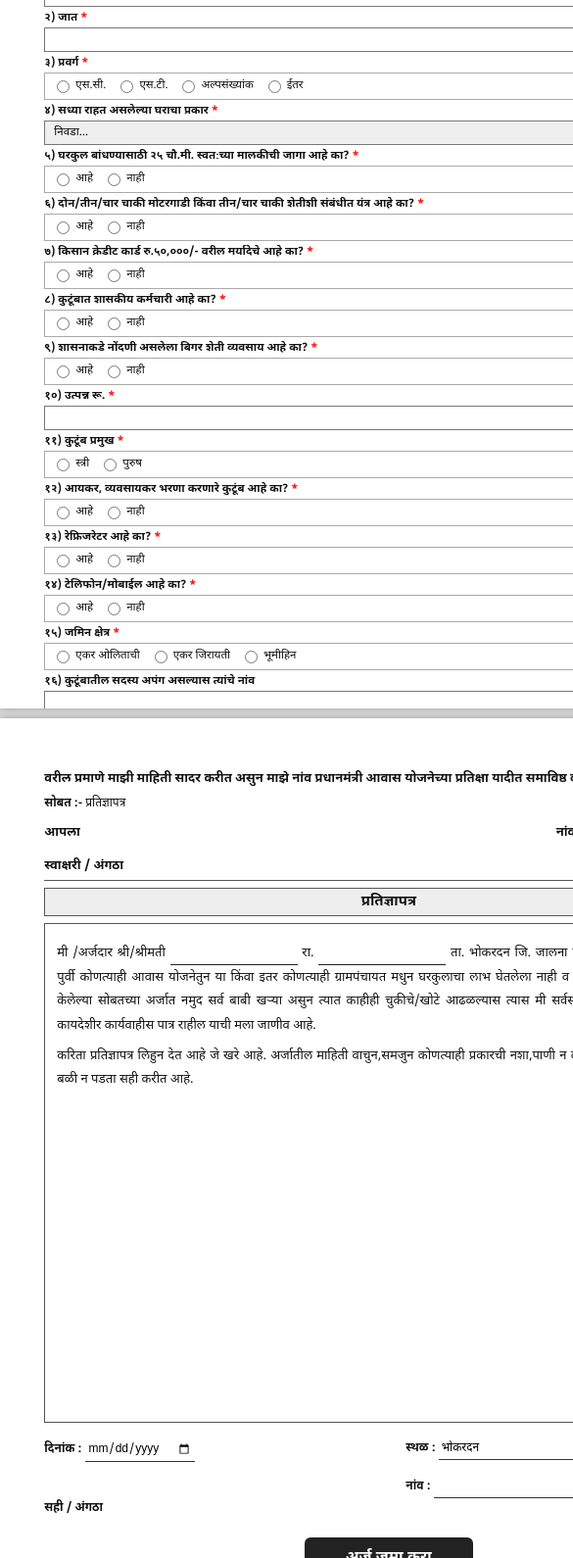
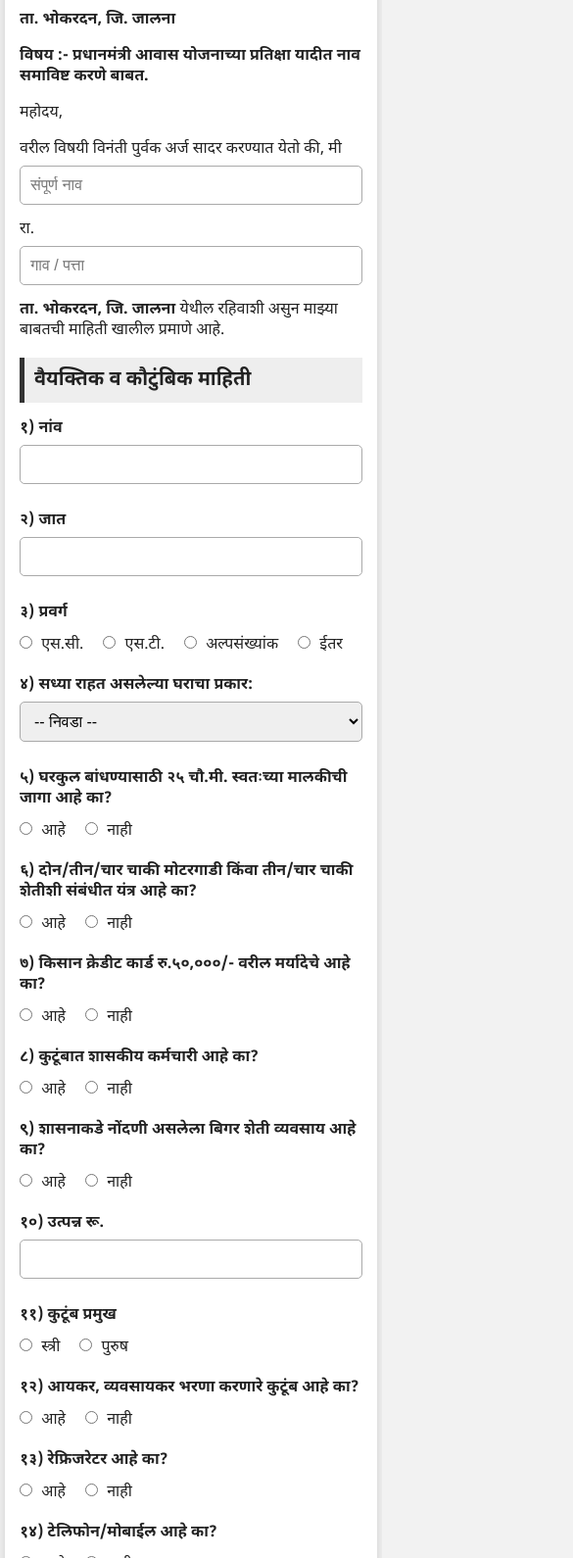
Before and after one commit to shreemulti79-glitch/PMAYG_Sep-2026, a plain HTML site: page index.html in a window 390 px wide. Shown: the part 410-2000 px from the top of the page at 98% size, 585 px wide, since content can reach past the window. Drawn offline with nearby package versions, Linux system fonts and the light colour scheme.

Commit message:
Update index.html

```diff
--- a/index.html
+++ b/index.html
@@ -2,250 +2,455 @@
 <html lang="mr">
 <head>
 <meta charset="UTF-8">
-<meta name="viewport" content="width=device-width,initial-scale=1.0">
-<title>प्रधानमंत्री आवास योजना</title>
+<meta name="viewport" content="width=device-width, initial-scale=1.0">
 
-<link rel="stylesheet" href="style.css">
+<title>प्रधानमंत्री आवास योजना - घरकुल अर्ज</title>
 
-<script src="https://cdnjs.cloudflare.com/ajax/libs/html2canvas/1.4.1/html2canvas.min.js"></script>
-<script src="https://cdnjs.cloudflare.com/ajax/libs/jspdf/2.5.1/jspdf.umd.min.js"></script>
+<style>
+*{
+    box-sizing:border-box;
+}
+
+body{
+    margin:0;
+    padding:20px;
+    background:#f2f2f2;
+    font-family:"Noto Sans Devanagari","Mangal",Arial,sans-serif;
+    color:#222;
+}
+
+.container{
+    max-width:850px;
+    margin:auto;
+    background:white;
+    padding:30px;
+    border-radius:10px;
+    box-shadow:0 2px 12px rgba(0,0,0,0.15);
+}
+
+h1{
+    text-align:center;
+    margin-bottom:5px;
+    font-size:28px;
+}
+
+.subtitle{
+    text-align:center;
+    font-size:20px;
+    font-weight:bold;
+    margin-bottom:25px;
+}
+
+h2{
+    background:#eee;
+    padding:10px;
+    border-left:5px solid #333;
+    font-size:20px;
+}
+
+label{
+    font-weight:bold;
+}
+
+input, select{
+    width:100%;
+    padding:10px;
+    margin:6px 0 15px;
+    border:1px solid #aaa;
+    border-radius:5px;
+    font-size:16px;
+}
+
+.inline{
+    display:flex;
+    gap:20px;
+    align-items:center;
+    margin-bottom:15px;
+}
+
+.inline label{
+    font-weight:normal;
+}
+
+.inline input{
+    width:auto;
+    margin:0;
+}
+
+.question{
+    margin-bottom:12px;
+}
+
+.radio-group{
+    display:flex;
+    gap:20px;
+    flex-wrap:wrap;
+    margin-top:7px;
+}
+
+.radio-group label{
+    font-weight:normal;
+}
+
+.radio-group input{
+    width:auto;
+    margin-right:5px;
+}
+
+.submit-btn{
+    width:100%;
+    background:#198754;
+    color:white;
+    border:none;
+    padding:14px;
+    font-size:19px;
+    font-weight:bold;
+    border-radius:6px;
+    cursor:pointer;
+}
+
+.submit-btn:hover{
+    background:#146c43;
+}
+
+.success{
+    display:none;
+    margin-top:20px;
+    padding:20px;
+    background:#d1e7dd;
+    color:#0f5132;
+    border-radius:6px;
+    text-align:center;
+    font-weight:bold;
+}
+
+.print-btn{
+    margin-top:10px;
+    background:#0d6efd;
+    color:white;
+    border:none;
+    padding:12px 20px;
+    border-radius:5px;
+    cursor:pointer;
+}
+
+@media(max-width:600px){
+    body{
+        padding:5px;
+    }
+
+    .container{
+        padding:15px;
+    }
+
+    h1{
+        font-size:23px;
+    }
+
+    .subtitle{
+        font-size:17px;
+    }
+}
+
+@media print{
+    body{
+        background:white;
+        padding:0;
+    }
+
+    .container{
+        box-shadow:none;
+        max-width:none;
+    }
+
+    .submit-btn,
+    .print-btn{
+        display:none;
+    }
+}
+</style>
 </head>
 
 <body>
 
-<form id="form">
-
-<!-- ================= PAGE 1 ================= -->
-<section class="page">
+<div class="container">
 
 <h1>प्रधानमंत्री आवास योजना</h1>
 
-<h2>प्रतिक्षा यादीत नाव समाविष्ट करणेसाठी अर्ज</h2>
-
-<hr>
-
-<h3>प्राथमिक माहिती</h3>
-
-<div class="date-row">
-<label><b>दिनांक :</b></label>
-<input type="date" name="date" required>
+<div class="subtitle">
+प्रतिक्षा यादीत नाव समाविष्ट करणेसाठी अर्ज
 </div>
 
+<h2>प्राथमिक माहिती</h2>
+
+<label>दिनांक</label>
+<input type="date" id="date">
+
+<p>प्रति,</p>
+
 <p>
-<b>प्रति,</b><br>
 मा. सरपंच साहेब,<br>
-कार्यालय ग्राम पंचायत, ता. भोकरदन जि. जालना
+कार्यालय ग्राम पंचायत,
+<input type="text" placeholder="ग्रामपंचायतीचे नाव">
+<strong>ता. भोकरदन, जि. जालना</strong>
 </p>
 
 <p>
-<b>विषय :-</b> प्रधानमंत्री आवास योजनाच्या प्रतिक्षा यादीत नाव समाविष्ट करणे बाबत.
+<strong>विषय :- प्रधानमंत्री आवास योजनाच्या प्रतिक्षा यादीत नाव समाविष्ट करणे बाबत.</strong>
 </p>
 
 <p>
-<b>महोदय,</b><br>
-वरील विषयी विनंती पुर्वक अर्ज सादर करण्यात येतो की,
-मी <input class="inline" id="introName" readonly>
-रा. <input class="inline" name="village" required>
-ता. भोकरदन जि. जालना येथील रहिवाशी असुन
-माझ्या बाबतची माहिती खालील प्रमाणे आहे.
+महोदय,
 </p>
 
-<h3>वैयक्तिक व कौटुंबिक माहिती</h3>
+<p>
+वरील विषयी विनंती पुर्वक अर्ज सादर करण्यात येतो की,
+मी
+<input type="text" placeholder="संपूर्ण नाव">
+रा.
+<input type="text" placeholder="गाव / पत्ता">
+<strong>ता. भोकरदन, जि. जालना</strong>
+येथील रहिवाशी असुन माझ्या बाबतची माहिती खालील प्रमाणे आहे.
+</p>
 
-<div class="q">
-<label>१) नांव <span>*</span></label>
-<input id="applicantName" name="name" required>
+
+<h2>वैयक्तिक व कौटुंबिक माहिती</h2>
+
+<div class="question">
+<label>१) नांव</label>
+<input type="text">
 </div>
 
-<div class="q">
-<label>२) जात <span>*</span></label>
-<input name="caste" required>
+<div class="question">
+<label>२) जात</label>
+<input type="text">
 </div>
 
-<div class="q">
-<label>३) प्रवर्ग <span>*</span></label>
-<div class="options">
-<label><input type="radio" name="category" value="एस.सी." required> एस.सी.</label>
-<label><input type="radio" name="category" value="एस.टी."> एस.टी.</label>
-<label><input type="radio" name="category" value="अल्पसंख्यांक"> अल्पसंख्यांक</label>
-<label><input type="radio" name="category" value="ईतर"> ईतर</label>
+<div class="question">
+<label>३) प्रवर्ग</label>
+
+<div class="radio-group">
+<label><input type="radio" name="category"> एस.सी.</label>
+<label><input type="radio" name="category"> एस.टी.</label>
+<label><input type="radio" name="category"> अल्पसंख्यांक</label>
+<label><input type="radio" name="category"> ईतर</label>
 </div>
 </div>
 
-<div class="q">
-<label>४) सध्या राहत असलेल्या घराचा प्रकार <span>*</span></label>
-<select name="house_type" required>
-<option value="">निवडा...</option>
-<option>कच्चे घर (माती/कुडाचे)</option>
-<option>निम-पक्के घर</option>
+<div class="question">
+<label>४) सध्या राहत असलेल्या घराचा प्रकार:</label>
+
+<select>
+<option value="">-- निवडा --</option>
 <option>पक्के घर</option>
-<option>भाड्याचे घर</option>
+<option>कच्चे घर</option>
+<option>झोपडी</option>
+<option>घर नाही</option>
 </select>
 </div>
 
-<div class="q">
-<label>५) घरकुल बांधण्यासाठी २५ चौ.मी. स्वतःच्या मालकीची जागा आहे का? <span>*</span></label>
-<div class="options">
-<label><input type="radio" name="land" value="आहे" required> आहे</label>
-<label><input type="radio" name="land" value="नाही"> नाही</label>
+
+<div class="question">
+<label>
+५) घरकुल बांधण्यासाठी २५ चौ.मी. स्वतःच्या मालकीची जागा आहे का?
+</label>
+
+<div class="radio-group">
+<label><input type="radio" name="land"> आहे</label>
+<label><input type="radio" name="land"> नाही</label>
 </div>
 </div>
 
-<div class="q">
-<label>६) दोन/तीन/चार चाकी मोटरगाडी किंवा तीन/चार चाकी शेतीशी संबंधीत यंत्र आहे का? <span>*</span></label>
-<div class="options">
-<label><input type="radio" name="vehicle" value="आहे" required> आहे</label>
-<label><input type="radio" name="vehicle" value="नाही"> नाही</label>
+
+<div class="question">
+<label>
+६) दोन/तीन/चार चाकी मोटरगाडी किंवा तीन/चार चाकी शेतीशी संबंधीत यंत्र आहे का?
+</label>
+
+<div class="radio-group">
+<label><input type="radio" name="vehicle"> आहे</label>
+<label><input type="radio" name="vehicle"> नाही</label>
 </div>
 </div>
 
-<div class="q">
-<label>७) किसान क्रेडीट कार्ड रु.५०,०००/- वरील मर्यादेचे आहे का? <span>*</span></label>
-<div class="options">
-<label><input type="radio" name="kcc" value="आहे" required> आहे</label>
-<label><input type="radio" name="kcc" value="नाही"> नाही</label>
+
+<div class="question">
+<label>
+७) किसान क्रेडीट कार्ड रु.५०,०००/- वरील मर्यादेचे आहे का?
+</label>
+
+<div class="radio-group">
+<label><input type="radio" name="kcc"> आहे</label>
+<label><input type="radio" name="kcc"> नाही</label>
 </div>
 </div>
 
-<div class="q">
-<label>८) कुटूंबात शासकीय कर्मचारी आहे का? <span>*</span></label>
-<div class="options">
-<label><input type="radio" name="gov_employee" value="आहे" required> आहे</label>
-<label><input type="radio" name="gov_employee" value="नाही"> नाही</label>
+
+<div class="question">
+<label>८) कुटूंबात शासकीय कर्मचारी आहे का?</label>
+
+<div class="radio-group">
+<label><input type="radio" name="employee"> आहे</label>
+<label><input type="radio" name="employee"> नाही</label>
 </div>
 </div>
 
-<div class="q">
-<label>९) शासनाकडे नोंदणी असलेला बिगर शेती व्यवसाय आहे का? <span>*</span></label>
-<div class="options">
-<label><input type="radio" name="business" value="आहे" required> आहे</label>
-<label><input type="radio" name="business" value="नाही"> नाही</label>
+
+<div class="question">
+<label>९) शासनाकडे नोंदणी असलेला बिगर शेती व्यवसाय आहे का?</label>
+
+<div class="radio-group">
+<label><input type="radio" name="business"> आहे</label>
+<label><input type="radio" name="business"> नाही</label>
 </div>
 </div>
 
-<div class="q">
-<label>१०) उत्पन्न रू. <span>*</span></label>
-<input name="income" required>
+
+<div class="question">
+<label>१०) उत्पन्न रू.</label>
+<input type="number">
 </div>
 
-<div class="q">
-<label>११) कुटूंब प्रमुख <span>*</span></label>
-<div class="options">
-<label><input type="radio" name="family_head" value="स्त्री" required> स्त्री</label>
-<label><input type="radio" name="family_head" value="पुरुष"> पुरुष</label>
+
+<div class="question">
+<label>११) कुटूंब प्रमुख</label>
+
+<div class="radio-group">
+<label><input type="radio" name="head"> स्त्री</label>
+<label><input type="radio" name="head"> पुरुष</label>
 </div>
 </div>
 
-<div class="q">
-<label>१२) आयकर, व्यवसायकर भरणा करणारे कुटूंब आहे का? <span>*</span></label>
-<div class="options">
-<label><input type="radio" name="tax" value="आहे" required> आहे</label>
-<label><input type="radio" name="tax" value="नाही"> नाही</label>
+
+<div class="question">
+<label>१२) आयकर, व्यवसायकर भरणा करणारे कुटूंब आहे का?</label>
+
+<div class="radio-group">
+<label><input type="radio" name="tax"> आहे</label>
+<label><input type="radio" name="tax"> नाही</label>
 </div>
 </div>
 
-<div class="q">
-<label>१३) रेफ्रिजरेटर आहे का? <span>*</span></label>
-<div class="options">
-<label><input type="radio" name="fridge" value="आहे" required> आहे</label>
-<label><input type="radio" name="fridge" value="नाही"> नाही</label>
+
+<div class="question">
+<label>१३) रेफ्रिजरेटर आहे का?</label>
+
+<div class="radio-group">
+<label><input type="radio" name="fridge"> आहे</label>
+<label><input type="radio" name="fridge"> नाही</label>
 </div>
 </div>
 
-<div class="q">
-<label>१४) टेलिफोन/मोबाईल आहे का? <span>*</span></label>
-<div class="options">
-<label><input type="radio" name="phone" value="आहे" required> आहे</label>
-<label><input type="radio" name="phone" value="नाही"> नाही</label>
+
+<div class="question">
+<label>१४) टेलिफोन/मोबाईल आहे का?</label>
+
+<div class="radio-group">
+<label><input type="radio" name="phone"> आहे</label>
+<label><input type="radio" name="phone"> नाही</label>
 </div>
 </div>
 
-<div class="q">
-<label>१५) जमिन क्षेत्र <span>*</span></label>
-<div class="options">
-<label><input type="radio" name="land_area" value="एकर ओलिताची" required> एकर ओलिताची</label>
-<label><input type="radio" name="land_area" value="एकर जिरायती"> एकर जिरायती</label>
-<label><input type="radio" name="land_area" value="भूमीहिन"> भूमीहिन</label>
+
+<div class="question">
+<label>१५) जमिन क्षेत्र</label>
+
+<input type="number" placeholder="0"> एकर ओलिताची
+
+<input type="number" placeholder="0"> एकर जिरायती
+
+<div class="radio-group">
+<label><input type="radio" name="landtype"> भूमीहिन</label>
 </div>
 </div>
 
-<div class="q">
-<label>१६) कुटूंबातील सदस्य अपंग असल्यास त्यांचे नांव</label>
-<input name="disabled_member">
+
+<div class="question">
+<label>
+१६) कुटूंबातील सदस्य अपंग असल्यास त्यांचे नांव
+</label>
+
+<input type="text" placeholder="लागू नसल्यास रिक्त सोडा">
 </div>
 
-<div class="q">
-<label>१७) व्यवसाय <span>*</span></label>
-<div class="options">
-<label><input type="radio" name="occupation" value="शेती" required> शेती</label>
-<label><input type="radio" name="occupation" value="नोकरी"> नोकरी</label>
-<label><input type="radio" name="occupation" value="मजुरी"> मजुरी</label>
-<label><input type="radio" name="occupation" value="ईतर"> ईतर</label>
+
+<div class="question">
+<label>१७) व्यवसाय</label>
+
+<div class="radio-group">
+<label><input type="radio" name="work"> शेती</label>
+<label><input type="radio" name="work"> नोकरी</label>
+<label><input type="radio" name="work"> मजुरी</label>
+<label><input type="radio" name="work"> ईतर</label>
 </div>
 </div>
 
-<div class="q">
-<label>१८) आधार कार्ड क्रमांक <span>*</span></label>
-<input name="aadhaar" maxlength="12" pattern="[0-9]{12}" required>
+
+<div class="question">
+<label>१८) आधार कार्ड क्रमांक</label>
+
+<input
+type="text"
+maxlength="12"
+inputmode="numeric"
+placeholder="१२ अंकी आधार नंबर">
 </div>
 
-<div class="q">
-<label>१९) मो.नं. <span>*</span></label>
-<input name="mobile" maxlength="10" pattern="[0-9]{10}" required>
+
+<div class="question">
+<label>१९) मो.नं.</label>
+
+<input
+type="tel"
+maxlength="10"
+inputmode="numeric"
+placeholder="१० अंकी मोबाईल नंबर">
 </div>
 
-<div class="q">
-<label>२०) यापूर्वी घरकुलाचा लाभ घेतला आहे का? <span>*</span></label>
-<div class="options">
-<label><input type="radio" name="previous_house" value="आहे" required> आहे</label>
-<label><input type="radio" name="previous_house" value="नाही"> नाही</label>
+
+<div class="question">
+<label>२०) यापूर्वी घरकुलाचा लाभ घेतला आहे का?</label>
+
+<div class="radio-group">
+<label><input type="radio" name="benefit"> आहे</label>
+<label><input type="radio" name="benefit"> नाही</label>
 </div>
 </div>
 
-</section>
+
+<p>
+वरील प्रमाणे माझी माहिती सादर करीत असुन माझे नांव
+प्रधानमंत्री आवास योजनेच्या प्रतिक्षा यादीत समाविष्ठ करण्यात यावे
+ही नम्र विनंती.
+</p>
+
+<p><strong>सोबत:- प्रतिज्ञापत्र</strong></p>
+
+<br>
+
+<p style="text-align:right;">
+आपला<br>
+स्वाक्षरी / अंगठा
+</p>
+
+<label>नांव :</label>
+<input type="text">
 
 
-<!-- ================= PAGE 2 ================= -->
-<section class="page page2">
-
-<p>
-<b>वरील प्रमाणे माझी माहिती सादर करीत असुन माझे नांव प्रधानमंत्री आवास योजनेच्या
-प्रतिक्षा यादीत समाविष्ठ करण्यात यावे ही नम्र विनंती.</b>
-</p>
-
-<p><b>सोबत :-</b> प्रतिज्ञापत्र</p>
-
-<div class="app-sign">
-<div>
-<b>आपला</b>
-<br><br>
-<b>स्वाक्षरी / अंगठा</b>
-</div>
-
-<div>
-<b>नांव :</b>
-<input id="signName1" readonly>
-</div>
-</div>
-
-<hr>
-
-<h3>प्रतिज्ञापत्र</h3>
-
-<div class="affidavit">
+<h2>प्रतिज्ञापत्र</h2>
 
 <p>
 मी /अर्जदार श्री/श्रीमती
-<input id="affName" readonly class="inline">
+<input type="text">
 रा.
-<input id="affVillage" name="aff_village" required class="inline">
-ता. भोकरदन जि. जालना
+<input type="text">
+<strong>ता. भोकरदन जि. जालना</strong>
 प्रतिज्ञापत्र लिहुन देतो की, मी या पुर्वी कोणत्याही आवास योजनेतुन
 या किंवा इतर कोणत्याही ग्रामपंचायत मधुन घरकुलाचा लाभ घेतलेला नाही
 व प्रधानमंत्री आवास योजने करीता केलेल्या सोबतच्या अर्जात नमुद सर्व
-बाबी खऱ्या असुन त्यात काहीही चुकीचे/खोटे आढळल्यास त्यास मी सर्वस्वी
-जबाबदार राहील व होणाऱ्या कायदेशीर कार्यवाहीस पात्र राहील याची मला
-जाणीव आहे.
+बाबी खऱ्या असुन त्यात काहीही चुकीचे/खोटे आढळल्यास त्यास मी
+सर्वस्वी जबाबदार राहील व होणाऱ्या कायदेशीर कार्यवाहीस पात्र राहील
+याची मला जाणीव आहे.
 </p>
 
 <p>
@@ -254,50 +459,52 @@
 तसेच कुणाच्याही दबावाला बळी न पडता सही करीत आहे.
 </p>
 
-</div>
+<label>दिनांक :</label>
+<input type="date">
 
-<div class="aff-bottom">
+<label>स्थळ :</label>
+<input type="text" value="भोकरदन, जि. जालना">
 
-<div>
-<b>दिनांक :</b>
-<input type="date" name="aff_date" required>
-</div>
+<p style="text-align:right;">
+सही / अंगठा
+</p>
 
-<div>
-<b>स्थळ :</b>
-<input value="भोकरदन" name="place" required>
-</div>
+<label>नांव :</label>
+<input type="text">
 
-<div class="sign-box">
-<b>सही / अंगठा</b>
-</div>
+<br><br>
 
-<div>
-<b>नांव :</b>
-<input id="signName2" readonly>
+<button class="submit-btn" onclick="submitForm()">
+अर्ज जमा करा
+</button>
+
+<div class="success" id="success">
+अर्ज यशस्वीरित्या सबमिट झाला!<br><br>
+तुमची माहिती जतन करण्यात आली आहे.
+<br><br>
+
+<button class="print-btn" onclick="window.print()">
+अर्ज प्रिंट करा
+</button>
 </div>
 
 </div>
 
 
-<!-- एकमेव BUTTON -->
-<div class="submit-area no-print">
-<button type="button" onclick="submitForm()">
-अर्ज जमा करा
-</button>
-</div>
+<script>
 
+function submitForm(){
 
-<!-- BRANDING फक्त एकदाच -->
-<footer>
-श्री मल्टी सर्विसेस आडगाव 7972254110
-</footer>
+    document.getElementById("success").style.display="block";
 
-</section>
+    window.scrollTo({
+        top:document.body.scrollHeight,
+        behavior:"smooth"
+    });
 
-</form>
+}
 
-<script src="script.js"></script>
+</script>
 
 </body>
 </html>
```
